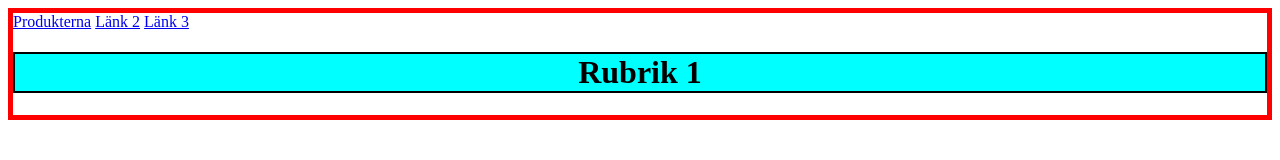
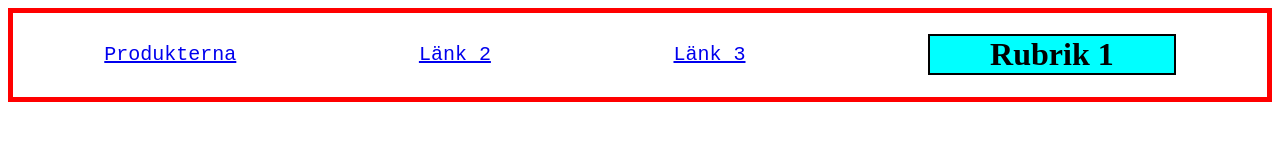
Before and after one commit to te22e-eriksson-adrian/lek3b_uppg_1, a plain HTML site: page index.html in a window 1280 px wide. Drawn offline with Linux system fonts and the light colour scheme.

Commit message:
la till css kod som påverkar fontstorlek

```diff
--- a/style.css
+++ b/style.css
@@ -1,13 +1,29 @@
 #top{
+    display: flex;
+    flex-direction: row;
+    align-items: center;
+    justify-content: space-around;
     border: 5px solid red;
     min-height: 80px;
+}
+a{
+    font-size: 20px;
+    font-family: monospace;
 }
 #rubrik{
     background-color: aqua;
     border: 2px solid black;
+    padding-left: 60px;
+    padding-right: 60px;
 }
 h1{
     display: flex;
     flex-direction: row;
     justify-content: center;
 }
+div{
+    display: flex;
+    flex-direction: column;
+    align-items: center;
+    justify-content: center;
+}
```
